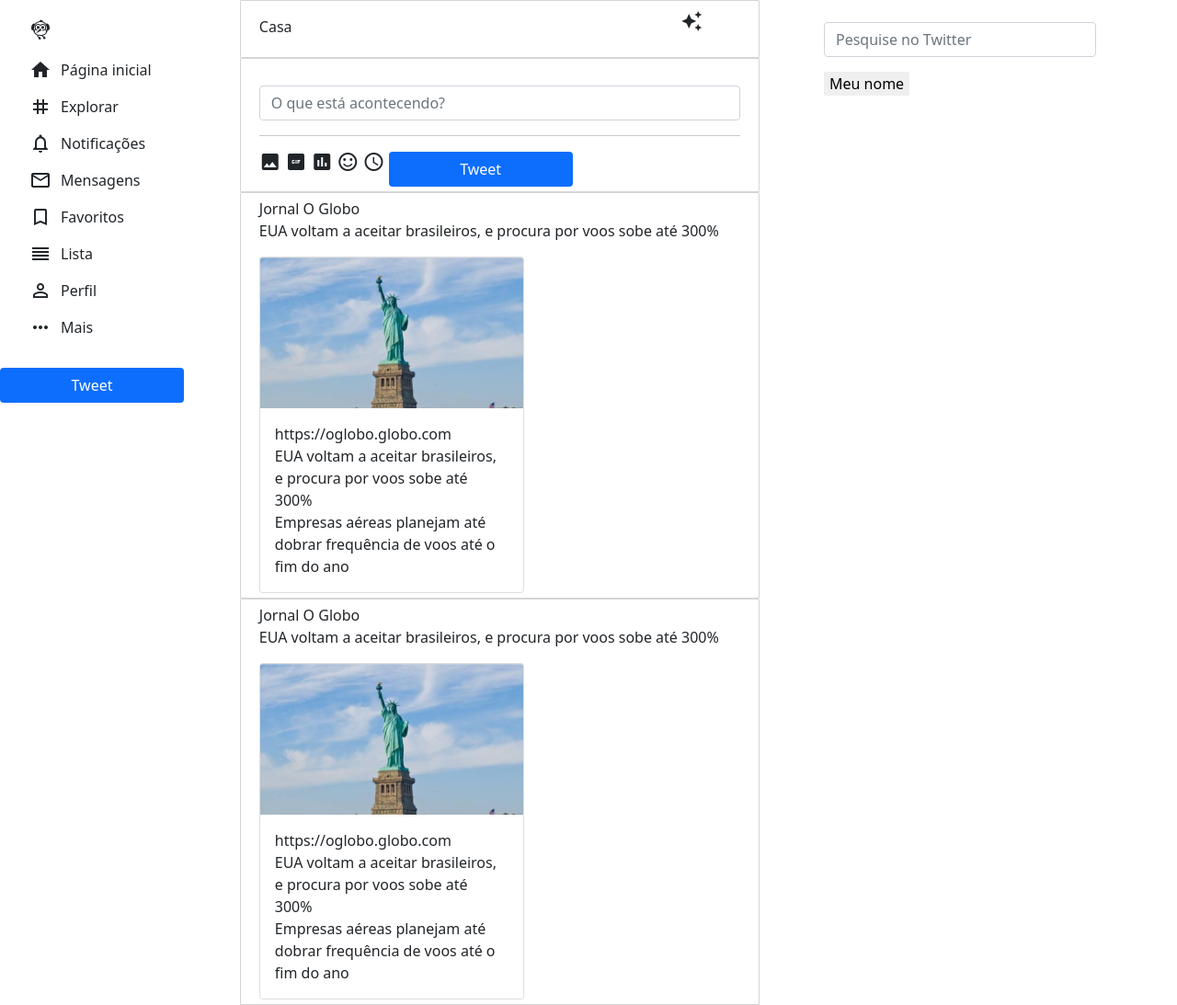
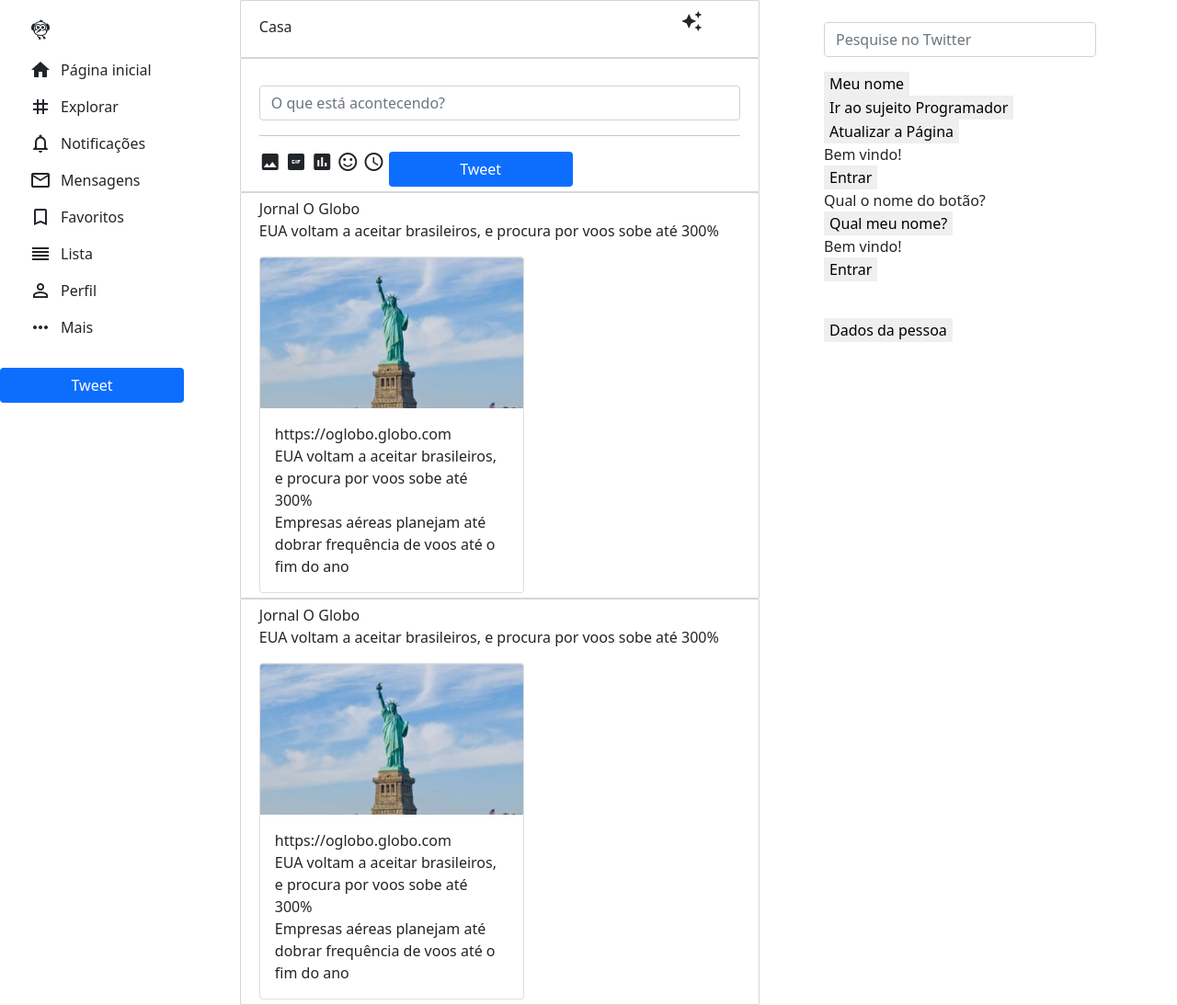
Before and after one commit to SimoneSalvi/twitter-brasil, a plain HTML site: page index.html in a window 1280 px wide. Shown: the whole page at 92% size. Drawn offline with nearby package versions, Linux system fonts and the light colour scheme.

Commit message:
aula2-js-criandoObjetos

```diff
--- a/index.html
+++ b/index.html
@@ -137,7 +137,44 @@
               </div>
               <button onclick='meuNome("Simone")'
               > Meu nome</button>
-        </div>
+
+
+              <!--Aulas exemplos--------------------------->
+              <button onclick="window.location.href='https://sujeitoprogramador.com';">Ir ao sujeito Programador</button>
+
+              <button onclick="window.location.href='window.location.href'">Atualizar a Página</button>
+              <!--------------------->
+              <div id="area">
+                    Bem vindo!
+              </div>
+              <button onclick="document.getElementById('area').innerHTML=
+              'Bem vindo! ' + prompt('Qual seu nome?');">Entrar</button>
+              <!--------------------->
+              <div id="area1">
+                    Qual o nome do botão?
+              </div>
+              <button onclick="this.innerHTML=
+              prompt('Qual o nome do botão?');">Qual meu nome?</button>
+
+             <!--------------------->
+             <div id="area2">
+                Bem vindo!
+          </div>
+          <button onclick="entrar()">Entrar</button>
+
+
+           <!--parei no vídeo 8-->
+           <br><br>
+           <!--Objeto-->
+           <p id="pessoa"></p>
+           <button onclick="document.getElementById('pessoa').innerHTML =
+           person.firstName + ' tem ' + person.age + ' anos de idade.';">Dados da pessoa</button>
+
+
+
+
+
+         </div>
 
     </div>
 </body>
--- a/script.js
+++ b/script.js
@@ -2,3 +2,52 @@
     console.log(nome)
     alert("Meu nome é: " + nome)
 }
+
+/*
+    Aula 4/12
+*/
+//var nome = "Simone";
+
+// Aula 8/12
+//função entrar
+
+function entrar(){
+    var area2 = document.getElementById('area2');
+    var texto = prompt('Digite seu nome:');
+
+    if(texto == '' || texto == null){
+        alert('Digite seu nome novamente!');
+        area2.innerHTML = 'Bem vindo...';
+    }else{
+        area2.innerHTML = 'Bem vindo ' + texto;
+    }
+
+}
+
+// Create an object:
+//objetos são geralmente salvos em constantes
+
+const person = {
+    firstName: "Simone",
+    lastName: "Salvi",
+    age: 34,
+    eyeColor: "negros"
+  };
+
+  //aula2 js
+
+  const person2 ={
+    nome: "Simone",
+    idade: 34,
+    sexo: "feminino",
+    endereco: {
+      logradouro: "AV 1",
+      numero: 90,
+      cidade: "Araraquara",
+      cep: "14770-000"
+    },
+    familia: [
+      marido,
+      filha
+    ]
+  }
--- a/style.css
+++ b/style.css
@@ -1,5 +1,9 @@
 *{
     margin: 0%;
+}
+
+body{
+    position: relative;
 }
 
 .div1{
```
